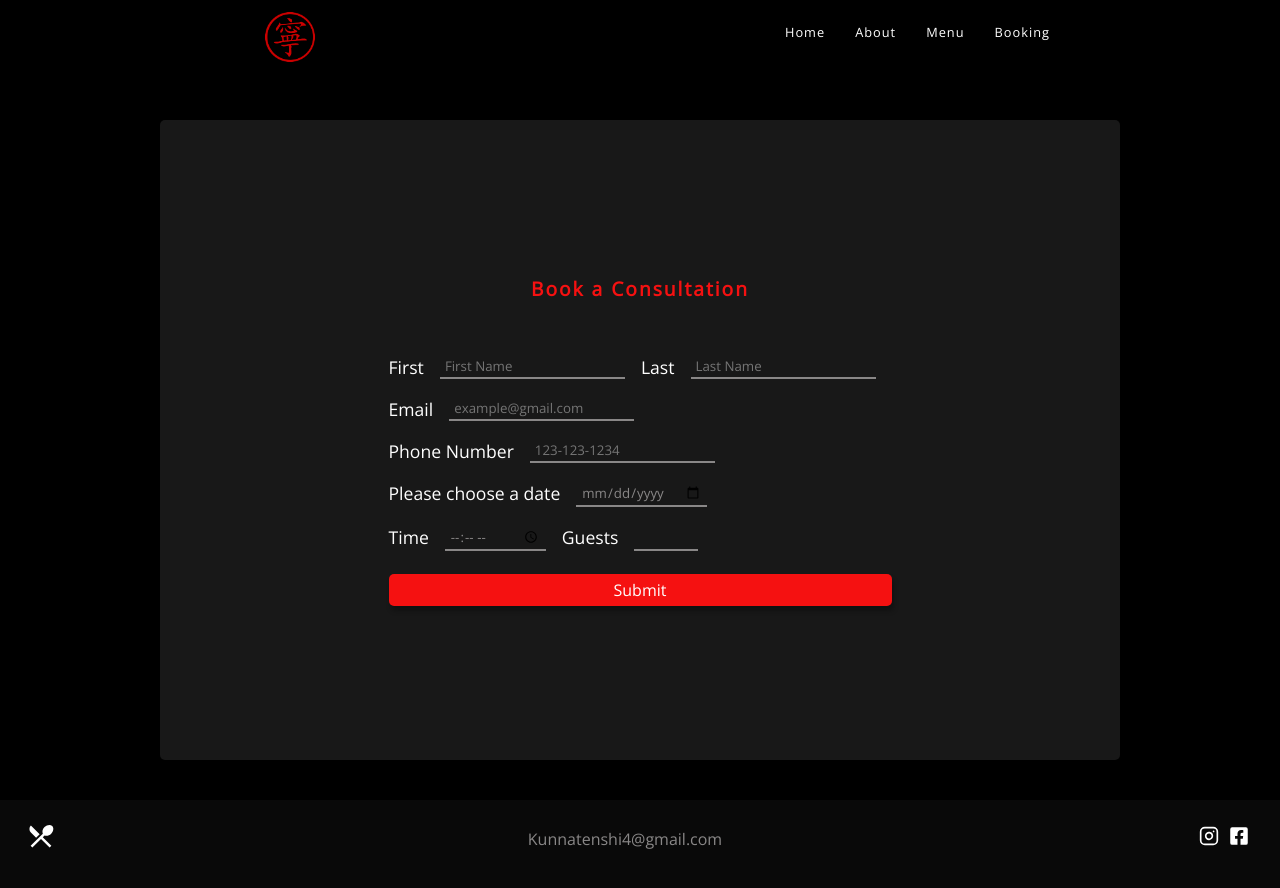
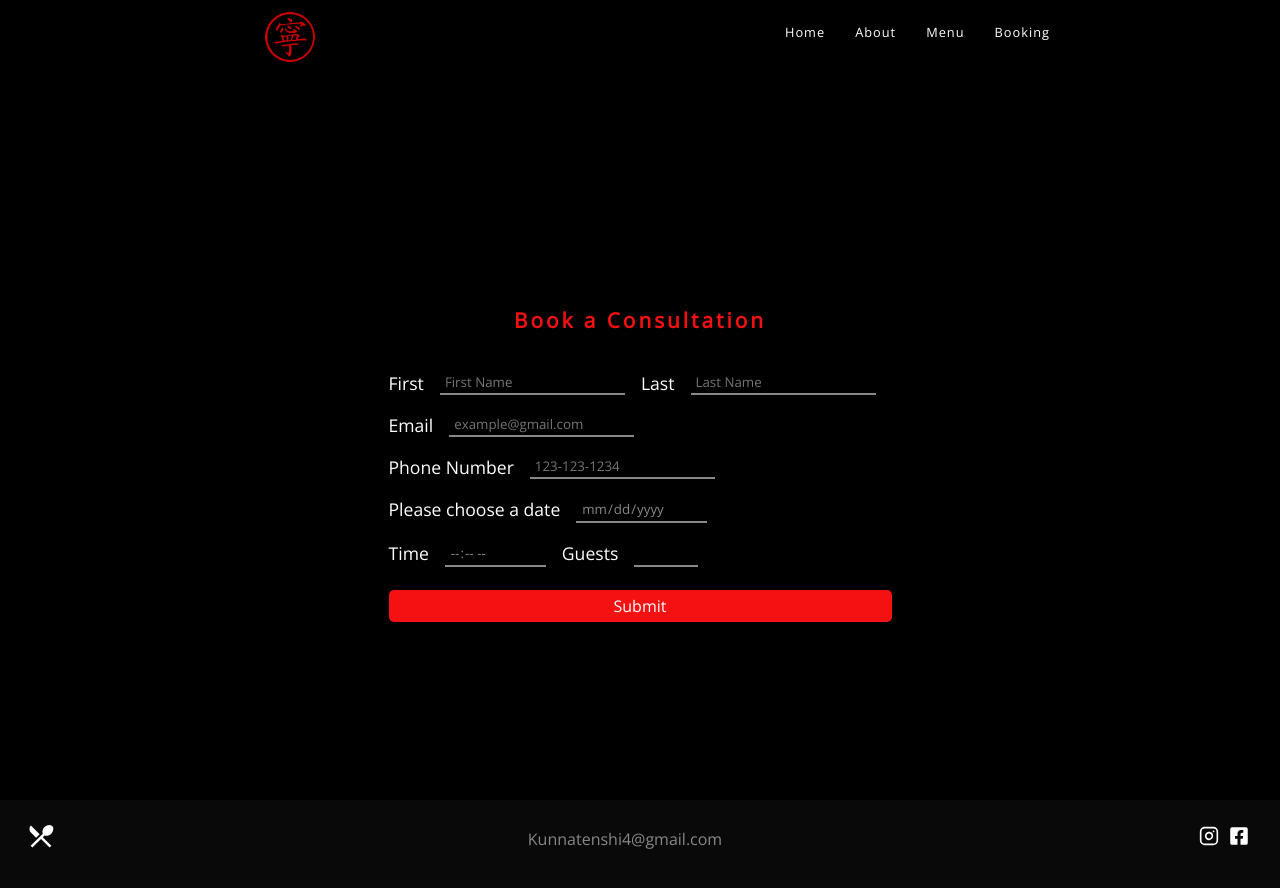
Before and after one commit to cerna234/kunna-tenshi-teppan, a React (Create React App) app in the folder frontend/: page /booking in a window 1280 px wide. Built offline with nearby package versions, Linux system fonts and the light colour scheme.

Commit message:
fixes to the footer and form was updated to fit the various sizes

```diff
--- a/frontend/src/components/Footer.jsx
+++ b/frontend/src/components/Footer.jsx
@@ -6,7 +6,8 @@ import { MdRestaurantMenu } from "react-icons/md";
 
 const Container = styled.footer`
   background-color: #090909;
-  position: relative;
+  position: sticky;
+  /* bottom: -200%; */
   height: 10vh;
   color: white;
   padding: 5px 10px;
--- a/frontend/src/components/Form.jsx
+++ b/frontend/src/components/Form.jsx
@@ -7,44 +7,47 @@ const Container = styled.div`
   display: flex;
   justify-content: center;
   align-items: center;
-  height: 100vh;
+  min-height: 100vh;
   background: black;
 `;
 
 const FormContainer = styled.div`
   display: flex;
+  position: relative;
+  top: 8vh;
   justify-content: center;
-  position: relative;
-  top: 5vh;
   align-items: center;
   text-align: center;
-  height: 80%;
+  height: 100%;
   width: 75%;
   max-width: 1300px;
-  background-color: rgb(24, 24, 24);
+  /* background-color: rgb(24, 24, 24); */
   border: 0px solid black;
   border-radius: 5px;
   box-sizing: border-box;
   box-shadow: 0px 5px 15px rgba(0, 0, 0, 0.8);
 
   @media screen and (max-width: 630px) {
-    width: 85%;
+    width: 90%;
+    /* margin-bottom: 5rem; */
   }
 
   @media screen and (max-width: 321px) {
     width: 100%;
-    height: 90%;
+    height: 100%;
   }
 `;
 
-const Title = styled.h3`
+const Title = styled.h1`
   color: rgba(245, 17, 17, 1);
-  font-size: 1.2rem;
+  font-size: 1.3rem;
+  font-weight: 900;
   margin-bottom: 1rem;
-  letter-spacing: 2px;
+  letter-spacing: 3px;
+  margin-bottom: 2rem;
 
   @media screen and (min-width: 631px) {
-    margin-bottom: 3rem;
+    /* margin-bottom: 3rem; */
   }
 `;
 
@@ -102,7 +105,7 @@ const Label = styled.label`
 `;
 
 const SubSection = styled.div`
-  @media screen and (min-width: 900px) {
+  @media screen and (min-width: 480px) {
     display: flex;
   }
 `;
@@ -114,7 +117,7 @@ const FormContent = styled.form`
   align-items: left;
   padding: 10px;
   height: 100%;
-
+margin: 5rem 0;
   @media screen and (min-width: 1024px) {
     font-size: 2rem;
   }
```
